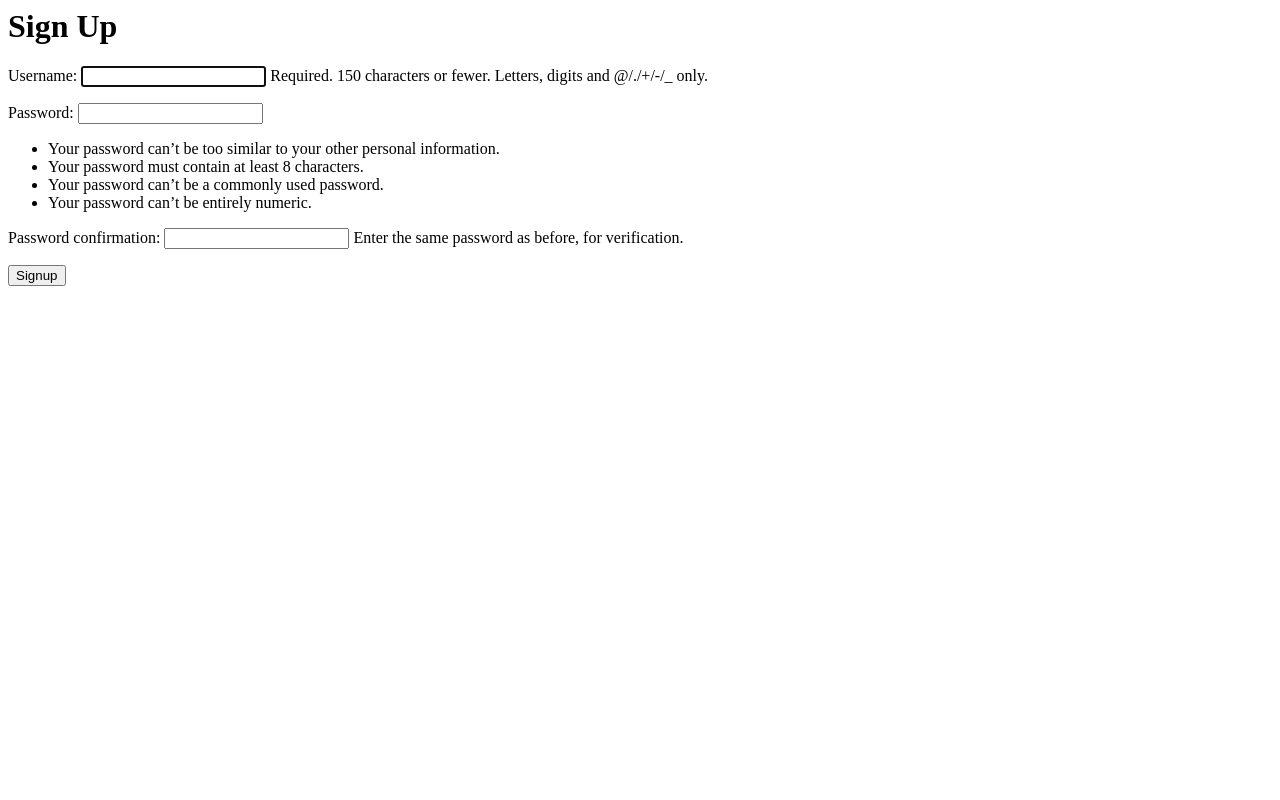
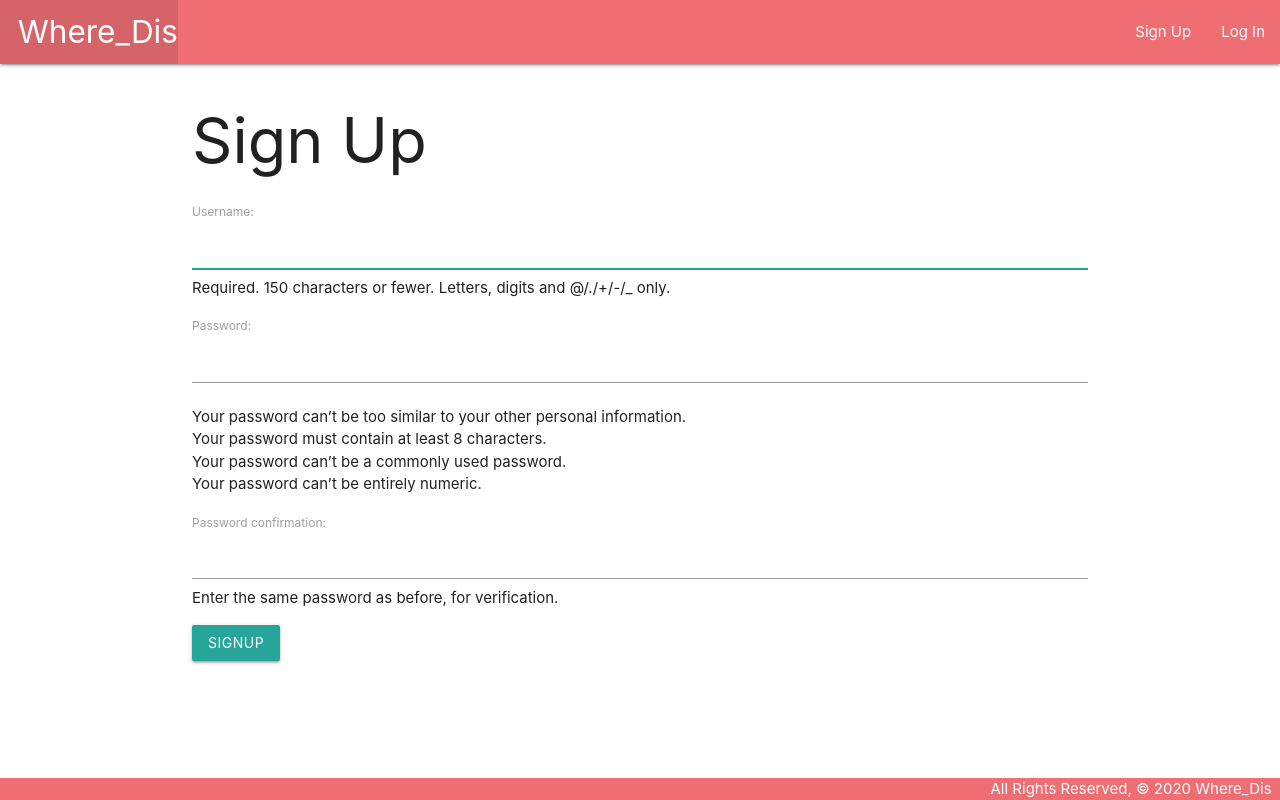
Before and after one commit to laurenmengert/where_dis, a Django app: page /accounts/signup/ in a window 1280 px wide. Run offline with Django 3.2, Linux system fonts and the light colour scheme.

Commit message:
initializes partials

```diff
--- /dev/null
+++ b/main_app/static/css/style.css
@@ -0,0 +1,14 @@
+body {
+    display: flex;
+    min-height: 100vh;
+    flex-direction: column;
+  }
+
+  main {
+    flex: 1 0 auto;
+  }
+
+  footer.page-footer {
+    padding-top: 0;
+    text-align: right;
+  }
--- a/main_app/templates/base.html
+++ b/main_app/templates/base.html
@@ -0,0 +1,41 @@
+{% load static %}
+
+<!DOCTYPE html>
+<html lang="en">
+<head>
+    <meta charset="UTF-8">
+    <meta name="viewport" content="width=device-width, initial-scale=1.0">
+    <meta http-equiv="X-UA-Compatible" content="ie=edge">
+    <title>Cat Collector</title>
+    <link rel="stylesheet" href="https://cdnjs.cloudflare.com/ajax/libs/materialize/1.0.0/css/materialize.min.css">
+    <link rel="stylesheet" type="text/css" href="{% static 'css/style.css' %}">
+    <script src="https://cdnjs.cloudflare.com/ajax/libs/materialize/1.0.0/js/materialize.min.js"></script>
+</head>
+<body>
+    <header class="navbar-fixed">
+        <nav>
+            <div class="nav-wrapper">
+                <ul>
+                    <li><a href="/" class="left brand-logo">&nbsp;&nbsp;Where_Dis</a></li>
+                </ul>
+                <ul class="right">
+                    {% comment %} <li><a href="{% url 'about' %}">About</a></li> {% endcomment %}
+                    {% if user.is_authenticated %}
+                        <li><a href="{% url 'logout' %}">Log Out</a></li>
+                    {% else %}
+                        <li><a href="{% url 'signup' %}">Sign Up</a></li>
+                        <li><a href="{% url 'login' %}">Log In</a></li>
+                    {% endif %}
+                </ul>
+            </div>
+        </nav>
+    </header>
+    <main class="container">
+        {% block content %}
+        {% endblock %}
+    </main>
+  	<footer class="page-footer">
+       <div class="right">All Rights Reserved, &copy; 2020 Where_Dis &nbsp;</div>
+    </footer>
+</body>
+</html>
--- a/main_app/templates/home.html
+++ b/main_app/templates/home.html
@@ -1 +1,7 @@
+{% extends 'base.html' %}
+{% block content %}
+
+
 <h1>Home</h1>
+
+{% endblock %}
--- a/main_app/templates/registration/login.html
+++ b/main_app/templates/registration/login.html
@@ -1,3 +1,7 @@
+{% extends 'base.html' %}
+{% block content %}
+
+
 <h1>Log In</h1>
 
 <!-- Add the login form -->
@@ -7,3 +11,5 @@
   <input type="submit" class="btn" value="login">
   <input type="hidden" name="next" value="{{ next }}">
 </form>
+
+{% endblock %}
--- a/main_app/templates/registration/signup.html
+++ b/main_app/templates/registration/signup.html
@@ -1,3 +1,7 @@
+{% extends 'base.html' %}
+{% block content %}
+
+
 <h1>Sign Up</h1>
 
 {% if error_message %}<p class="red-text">{{ error_message }}</p>{% endif %}
@@ -8,3 +12,5 @@
   <input type="submit" class="btn" value="Signup">
   <input type="hidden" name="next" value="{{ next }}">
 </form>
+
+{% endblock %}
```
